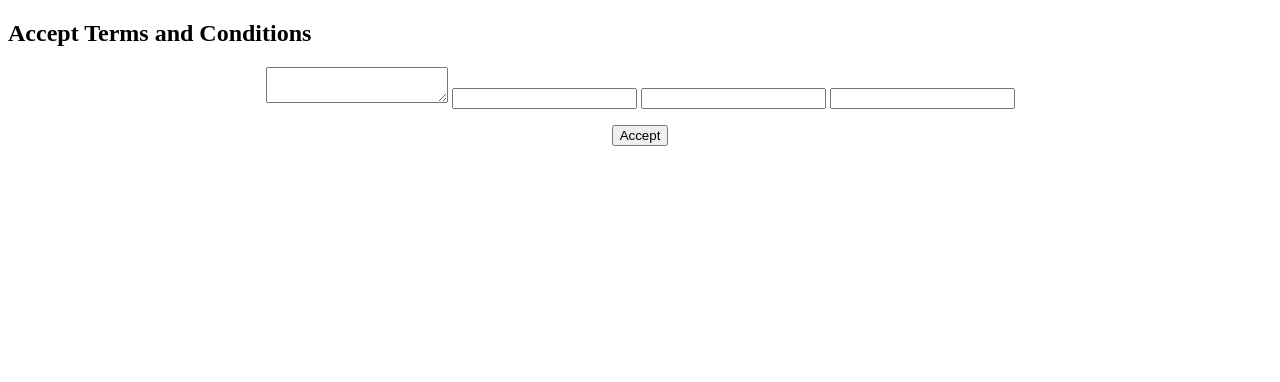
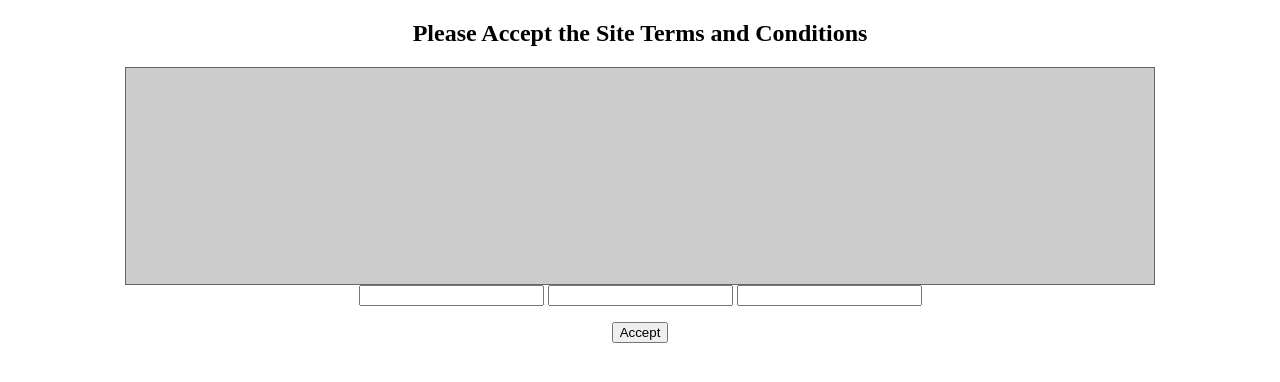
Before and after one commit to cyface/django-socialprofile, a Django app: template termsandconditions/templates/termsandconditions/accept_terms.html in a window 1280 px wide. Shown: the part 26-408 px from the top of the page. Run offline with Django 3.2, Linux system fonts and the light colour scheme; the template is opened without the code that fills it, so the values that code supplies are empty, except form fields; tables that the repository leaves empty hold one stand-in row (values such as "Sample post"); form fields are guessed from the names that the template uses; some libraries are stand-ins or nearby versions.

Commit message:
Set up T&C display to handle HTML.

```diff
--- a/termsandconditions/forms.py
+++ b/termsandconditions/forms.py
@@ -8,7 +8,7 @@ logger = logging.getLogger(name='termsandconditions')
 
 class TermsAndConditionsForm(forms.Form):
     """Master form for displaying and accepting Terms and Conditions"""
-    text = forms.CharField(widget=forms.Textarea(attrs={'readonly': 'readonly', 'class': 'terms-text'}))
+    text = forms.CharField(widget=forms.Textarea(attrs={'readonly': 'readonly', 'class': 'terms-text'}), required=False)
     slug = forms.SlugField(widget=forms.HiddenInput)
     version_number = forms.DecimalField(widget=forms.HiddenInput)
     returnTo = forms.CharField(widget=forms.HiddenInput, required=False) #URI to Return to After Accept
--- a/termsandconditions/models.py
+++ b/termsandconditions/models.py
@@ -63,6 +63,7 @@ class TermsAndConditions(models.Model):
         except TermsAndConditions.DoesNotExist:
             activeTerms = TermsAndConditions.objects.create(
                 slug=DEFAULT_TERMS_SLUG,
+                name=DEFAULT_TERMS_SLUG,
                 date_active=datetime.datetime.now(),
                 version_number=1,
                 text='SITE TERMS')
--- a/termsandconditions/templates/termsandconditions/accept_terms.html
+++ b/termsandconditions/templates/termsandconditions/accept_terms.html
@@ -6,8 +6,18 @@
 
 {% block head %}
     <style>
-        .terms-text {
+        .title {
+            text-align: center;
+            margin-top: 20px;
+        }
+        .terms-html {
+            height: 200px;
             width: 80%;
+            margin: auto;
+            overflow: auto;
+            border: 1px solid #666;
+            background-color: #ccc;
+            padding: 8px;
         }
         .terms-form {
             text-align: center;
@@ -17,11 +27,13 @@
 
 {% block content %}
     <section title="termsandconditions">
-        <h1>Accept Terms and Conditions</h1>
+        <h1 class="title">Please Accept the Site Terms and Conditions</h1>
         {{ form.errors }}
+        <div class="terms-html">
+            {{ form.text.value|safe }}
+        </div>
         <form action="{%  url terms_accept_page %}" method="post" class="terms-form">
             {% csrf_token %}
-            {{ form.text }}
             {{ form.slug }}
             {{ form.version_number }}
             {{ form.returnTo }}
--- a/termsandconditions/templates/termsandconditions/view_terms.html
+++ b/termsandconditions/templates/termsandconditions/view_terms.html
@@ -4,6 +4,6 @@
 <h1>Terms and Conditions</h1>
 
 <div>
-    {{ form.initial.text }}
+    {{ form.initial.text|safe }}
 </div>
 {% endblock %}
```
